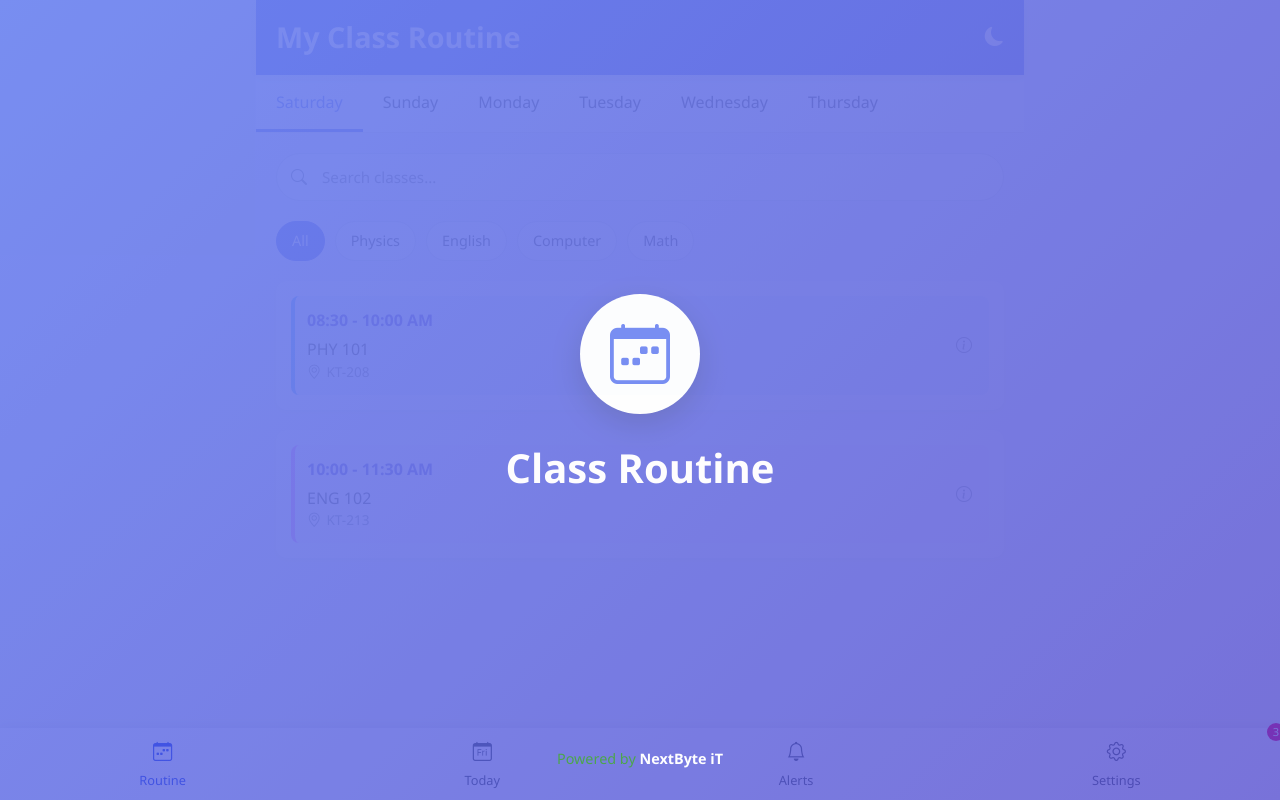
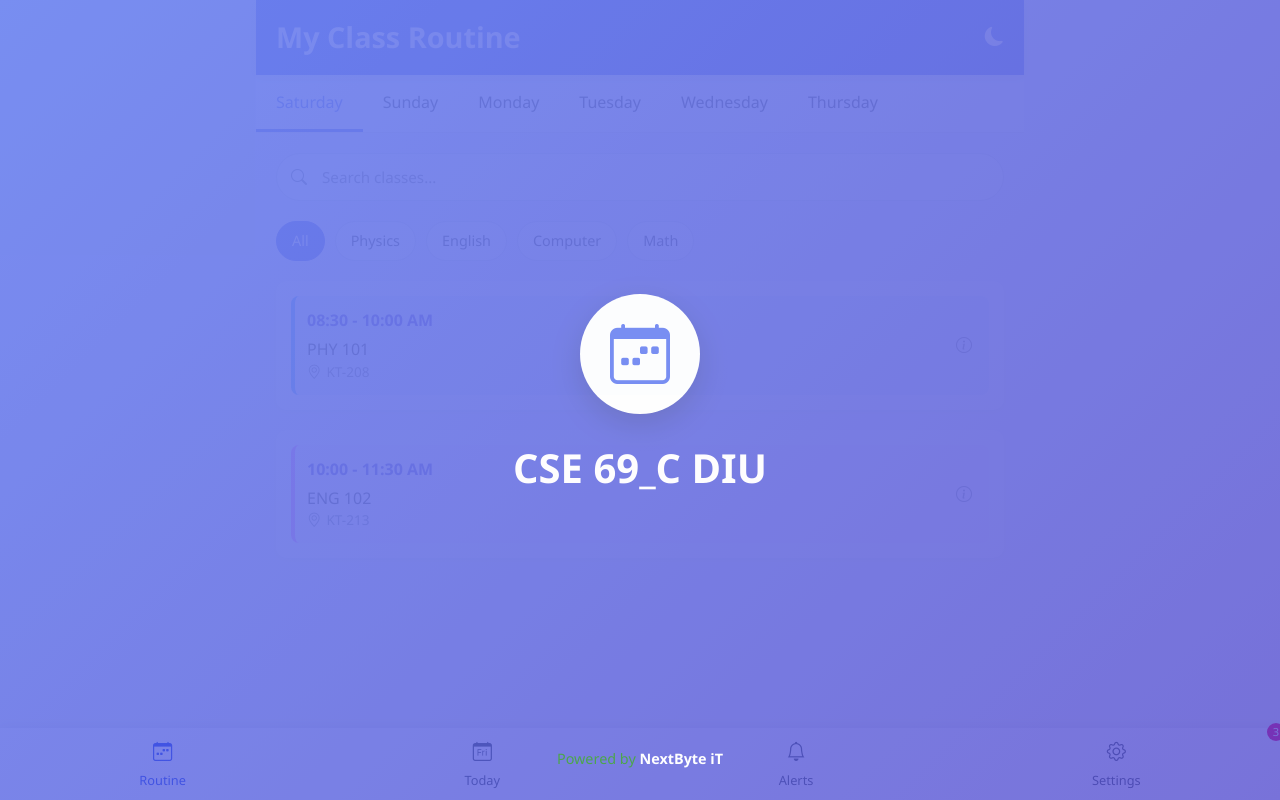
Before and after one commit to Naim-006/routine-69c, a plain HTML site: page index.html in a window 1280 px wide. Drawn offline with nearby package versions, Linux system fonts and the light colour scheme.

Commit message:
Update index.html

```diff
--- a/index.html
+++ b/index.html
@@ -16,7 +16,7 @@
         <div class="intro-logo">
             <i class="bi bi-calendar-week"></i>
         </div>
-        <h1 class="intro-title">Class Routine</h1>
+        <h1 class="intro-title">CSE 69_C DIU</h1>
 
 
         <div class="powered-by" style="color:green;">
```
